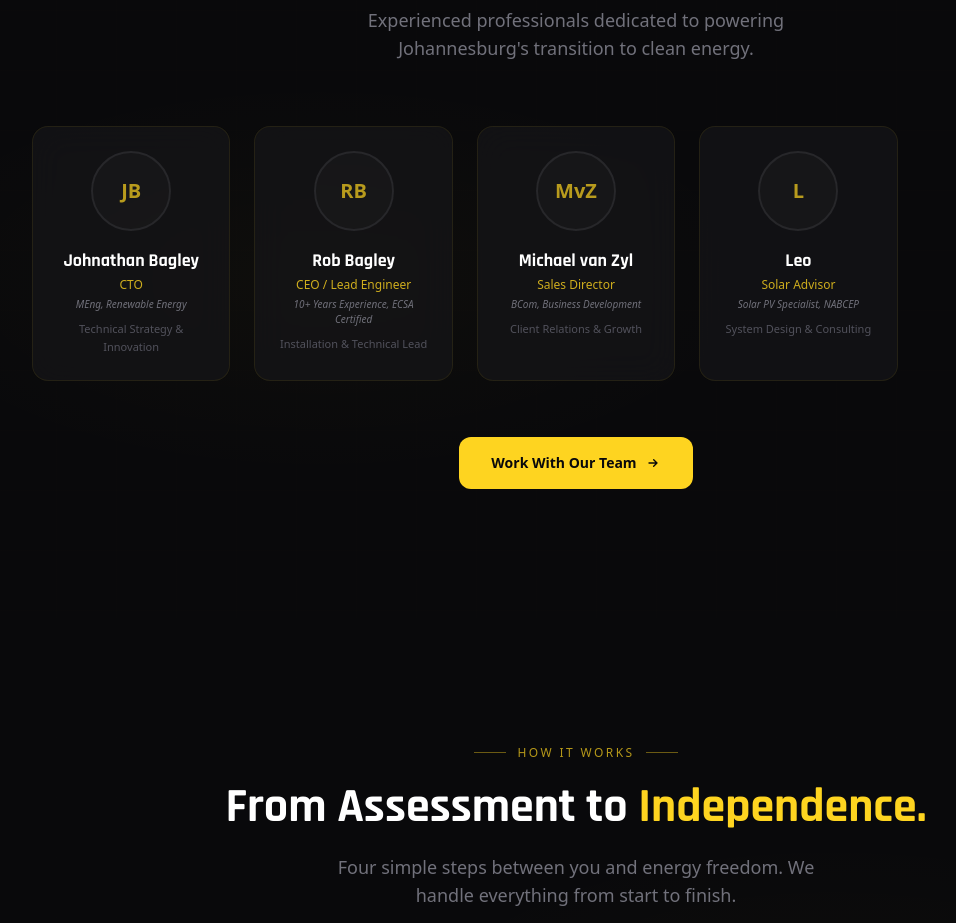
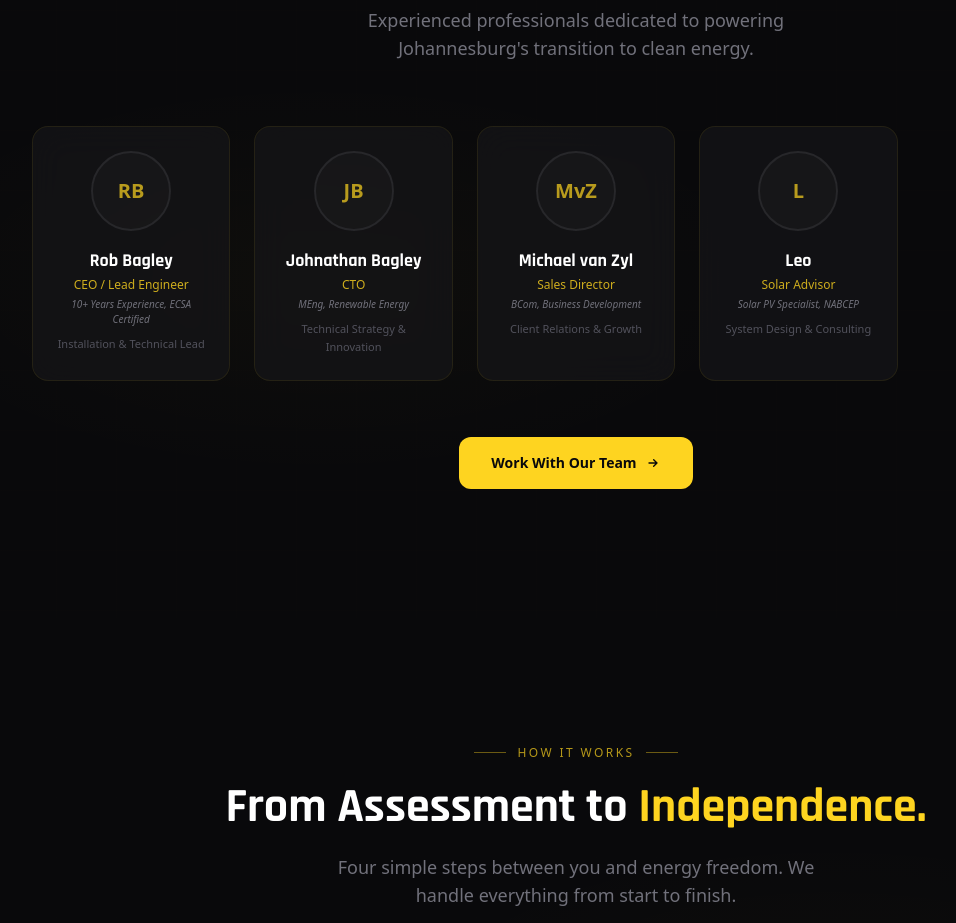
Before and after one commit to JonTheory/Enewable, a Next.js app: page / in a window 1280 px wide. Shown: the part 2080-3003 px from the top of the page, without its empty margins (64-1020 px from the left). Built offline with nearby package versions, Linux system fonts and the light colour scheme.

Commit message:
Reorder team - CEO first

```diff
--- a/src/components/Team.tsx
+++ b/src/components/Team.tsx
@@ -8,18 +8,18 @@ import { motion, useInView } from "framer-motion";
     ────────────────────────────────────────────── */
 const team = [
     {
+        name: "Rob Bagley",
+        role: "CEO / Lead Engineer",
+        bio: "Installation & Technical Lead",
+        credentials: "10+ Years Experience, ECSA Certified",
+        initials: "RB",
+    },
+    {
         name: "Johnathan Bagley",
         role: "CTO",
         bio: "Technical Strategy & Innovation",
         credentials: "MEng, Renewable Energy",
         initials: "JB",
-    },
-    {
-        name: "Rob Bagley",
-        role: "CEO / Lead Engineer",
-        bio: "Installation & Technical Lead",
-        credentials: "10+ Years Experience, ECSA Certified",
-        initials: "RB",
     },
     {
         name: "Michael van Zyl",
```
